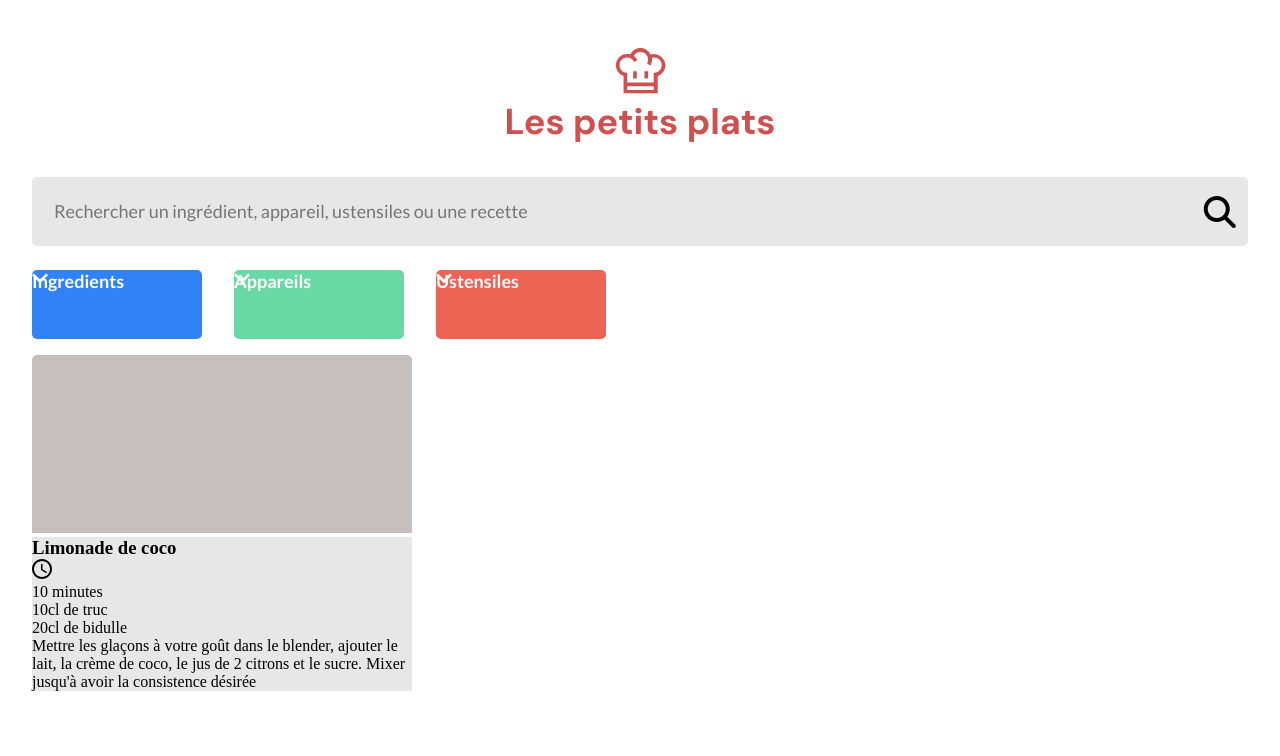
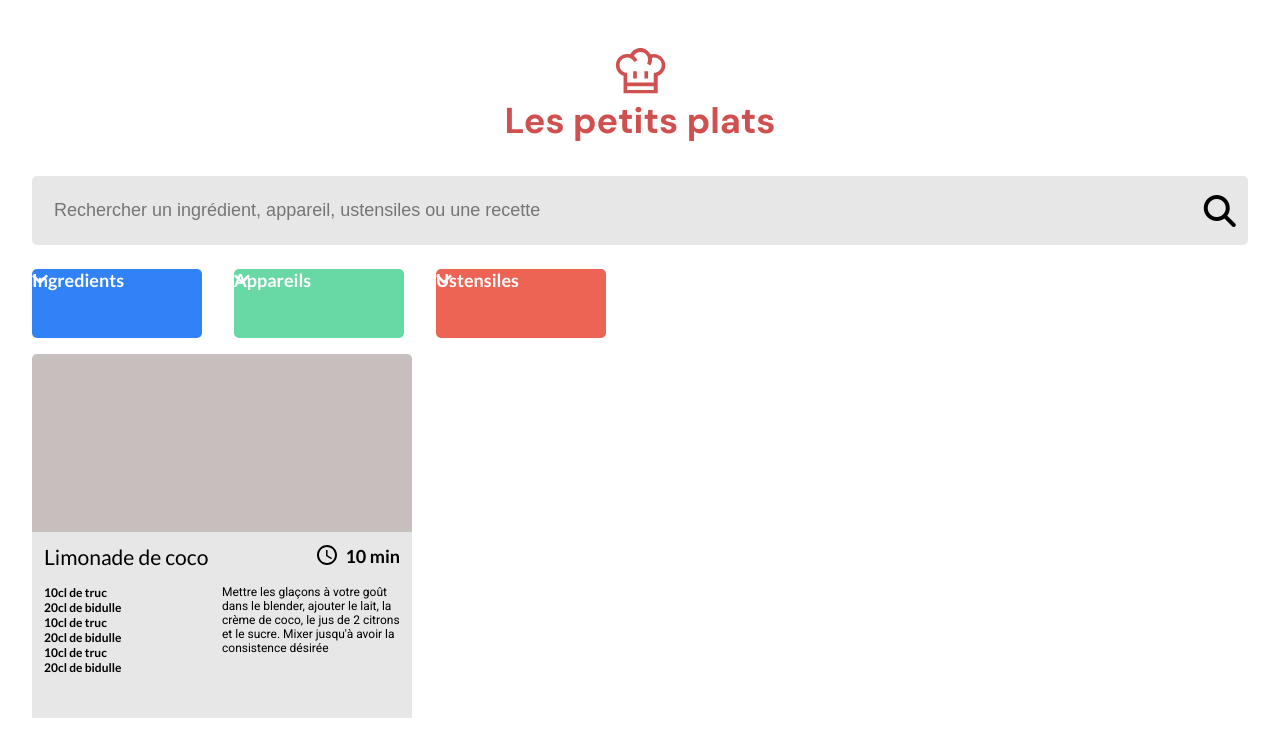
Before and after one commit to VincentQuenard/VincentQuenard_7_17112021, a website with bundled scripts: page index.html in a window 1280 px wide. Built offline with nearby package versions, Linux system fonts and the light colour scheme.

Commit message:
mise en place d'une carte d'ingrédient pour base css des recettes

```diff
--- a/index.html
+++ b/index.html
@@ -6,6 +6,7 @@
     <meta name="viewport" content="width=device-width, initial-scale=1.0">
     <script src="https://kit.fontawesome.com/8730c06133.js" crossorigin="anonymous"></script>
     <link rel="stylesheet" href="./css/style.css">
+    <link rel="shortcut icon" href="./images/logo_web.png" type="image/x-icon">
     <title>Les petits plats</title>
 </head>
 <body>
@@ -32,9 +33,9 @@
                 <!-- filtre des ingredients-->
                 <div class="filter_ingredients filter_secondary">
                     <h2>Ingredients</h2>
+                    <input class="filter_ingredients_search" type="text" placeholder="Rechercher un ingrédient">
+                    <img class="filter_arrow" src="./images/arrow.svg" alt="fleche_dropdown">
 
-                    <img class="filter_arrow" src="./images/arrow.svg" alt="fleche_dropdown">
-                    <input class="filter_ingredients_search" type="text" placeholder="Rechercher un ingrédient">
                     <ul class="filter_ingredients_list"></ul>
                 </div>
 
@@ -63,16 +64,32 @@
                     <img class="card_header_background" src="./images/fond_recettes.svg" alt="photo_plat">
                 </div>
                 <div class="card_content">
+                    <div class="card_content_header">
                         <div class="card_title">
                             <h3>Limonade de coco</h3>
                         </div>
                         <div class="card_duration">
                             <img class="clock" src="./images/horloge.svg" alt="logo cadran horloge">
-                        <p class="duration">10 minutes</p>
+                            <p class="duration">10 min</p>
                         </div>
+                    </div>
+                    <div class="card_content_body">
                         <div class="card_ingredient">
                             <ul class="card_ingredient_list">
                                 <li>
+                                    10cl de truc
+
+                                </li>
+                                <li>
+                                    20cl de bidulle
+                                </li>
+                                <li>
+                                    10cl de truc
+
+                                </li>
+                                <li>
+                                    20cl de bidulle
+                                </li> <li>
                                     10cl de truc
 
                                 </li>
@@ -89,6 +106,7 @@
                         </div>
                     </div>
                 </div>
+            </div>
 
 
         </section>
--- a/scss/base/_normalize.scss
+++ b/scss/base/_normalize.scss
@@ -10,7 +10,7 @@
 
 body {
   font-size: 16px;
-
+  font-family: 'Lato';
   max-width: 1440px;
 
   margin: 0 auto;
--- a/scss/layout/_cards.scss
+++ b/scss/layout/_cards.scss
@@ -2,6 +2,53 @@
   width: 380px;
   height: 364px;
 }
+
+.card_header {
+  width: 100%;
+  height: 178px;
+}
 .card_content {
   background-color: $couleur_background_search;
+  width: 100%;
+  height: 186px;
+  padding: 0.75rem;
 }
+
+.card_content_header {
+  display: flex;
+  font-size: 1.125rem;
+  align-items: center;
+  justify-content: space-between;
+}
+
+.card_content_body {
+  display: flex;
+  margin-top: 1rem;
+}
+.card_ingredient {
+  width: 50%;
+}
+h3 {
+  font-weight: 400;
+}
+
+.card_description {
+  width: 50%;
+  font-family: roboto;
+  font-size: 0.75rem;
+  font-weight: 400;
+}
+.card_duration {
+  display: flex;
+
+  font-weight: 700;
+}
+.clock {
+  width: 1.25rem;
+  height: 1.25rem;
+  margin-right: 0.5rem;
+}
+.card_ingredient_list {
+  font-size: 0.75rem;
+  font-weight: 700;
+}
--- a/scss/layout/_mainSearch.scss
+++ b/scss/layout/_mainSearch.scss
@@ -4,7 +4,6 @@
   border-radius: 5px;
   background-color: $couleur_background_search;
   border: none;
-  font-family: 'Lato';
   font-size: 1.125rem;
   font-weight: 400;
   padding-left: 1.375rem;
```
Also changed, not shown: css/style.css, images/logo_web.png (added), 1 other file. Lines whose indentation alone changed are shown as unchanged.
